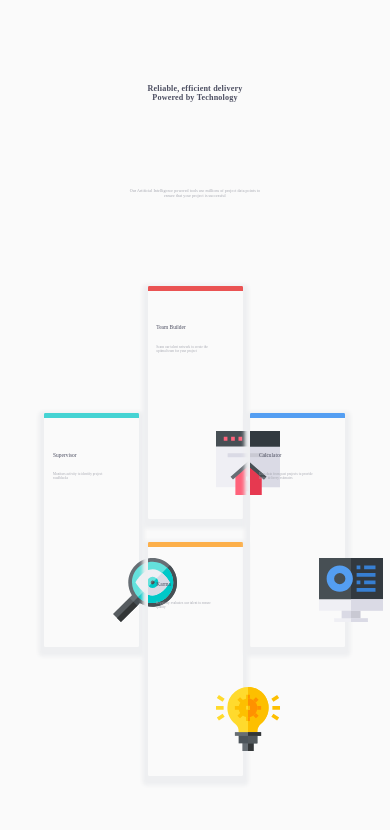
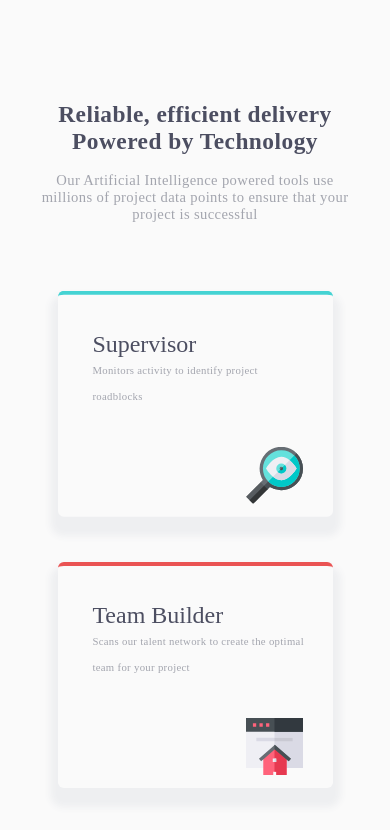
Before and after one commit to akcumeh/02-fourcard-feature-section, a plain HTML site: page index.html in a window 390 px wide. Shown: the top 830 px of the page. Drawn offline with Linux system fonts and the light colour scheme.

Commit message:
Fixed CSS for mobile responsiveness.
Will add responsiveness for mobile landscape mode later.

```diff
--- a/index-desktop.css
+++ /dev/null
@@ -1,90 +0,0 @@
-body{
-    width: 100vw;
-    height: 100vh;
-
-    background-color: hsl(0, 0%, 98%);
-    }
-    div#texth{
-        position: absolute;
-        left: 34.7222vw;
-        top: 10vh;
-        width: 30.5556vw;
-        height: 9.4565vh;
-        margin: 0;
-
-        font-family: "Poppins Thin";
-        font-size: 2.08333vw;
-        font-weight: 600;
-        letter-spacing: 0.02em;
-        text-align: center;
-
-        color: hsl(234, 12%, 34%);
-    }
-    div#texth b{
-        font-family: "Poppins SemiBold";
-        font-weight: 600;
-    }
-    div#textb{
-        position: absolute;
-        left: 32.291667vw;
-        top: 22.2343vh;
-        width: 35.13889vw;
-        height: 4.5652vh;
-        margin: 0;
-
-        font-family: "Poppins Regular";
-        font-weight: 200;
-        font-size: 1.041667vw;
-        letter-spacing: normal;
-        text-align: center;
-
-        color: hsl(229, 6%, 66%);
-    }
-    div#box1{
-        position: absolute;
-        left: 11.38889vw;
-        top: 49.0217vh;
-        width: 24.305556vw;
-        height: 27.1739vh;
-        border-radius: 0.75vh;
-        border-top: 0.5vh solid hsl(180, 62%, 55%);
-        box-shadow: 0 0.69444vw 0.69444vw hsl(213, 39%, 89%);
-
-        background-color: white;
-    }
-    div#box1 div#h{
-        position: absolute;
-        left: 2.2222vw;
-        top: 3.80435vh;
-        width: 7.5vw;
-        height: 1.6304vh;
-
-        background-color: inherit;
-        color: hsl(234, 12%, 34%);
-
-        font-family: "Poppins SemiBold";
-        font-size: 1.38889vw;
-        font-weight: 400;
-    }
-    div#box1 div#b{
-        position: absolute;
-        left: 2.2222vw;
-        top: 9.2391vh;
-        width: 15.7638889vw;
-        height: 3.5870vh;
-
-        background-color: inherit;
-        color: hsl(229, 6%, 66%);
-
-        font-family: "Poppins Regular";
-        font-size: 0.86805556vw;
-        font-weight: 200;
-        letter-spacing: 0.02em;
-    }
-    div#box1 img{
-        position: absolute;
-        left: 17.569444vw;
-        top: 16.6304vh;
-        width: 4.5138889vw;
-        height: 7.0652vh;
-    }
--- /dev/null
+++ b/index.css
@@ -0,0 +1,277 @@
+@media only screen and (min-width: 900px) and (min-height: 500px) {
+    body{
+        overflow: scroll;
+    }
+    div#headln1{
+        position: absolute;
+        left: 34.7222vw;
+        top: 10vh;
+        width: 30.5556vw;
+        height: 9.4565vh;
+        margin: 0;
+
+        font-family: "Poppins Thin";
+        font-size: 2.08333vw;
+        font-weight: 600;
+        letter-spacing: 0.02em;
+        text-align: center;
+
+        color: hsl(234, 12%, 34%);
+    }
+    div#headln1 div#headln2{
+        font-family: "Poppins SemiBold";
+        font-weight: 600;
+    }
+    div#headln3{
+        position: absolute;
+        left: 32.4vw;
+        top: 22.23vh;
+        width: 35.15vw;
+        height: 4.3384vh;
+
+        font-family: "Poppins Regular";
+        font-size: 1.025vw;
+        font-weight: 200;
+        letter-spacing: 0.02em;
+        text-align: center;
+
+        color: hsl(229, 6%, 66%);
+    }
+    div.box1{
+        position: absolute;
+        left: 11.39vw;
+        top: 48.92vh;
+        width: 24.375vw;
+        height: 30vh;
+
+        border-width: 0.6vh;
+        border-top: 0.6vh solid hsl(180, 62%, 55%);
+        border-radius: 0.325vw;
+        box-shadow: 0vw 0vw 2vw 0vw hsl(220, 10%, 94%);
+    }
+    div.box2{
+        position: absolute;
+        left: 37.8472vw;
+        top: 33.8395vh;
+        width: 24.375vw;
+        height: 30vh;
+
+        border-width: 0.6vh;
+        border-top: 0.6vh solid hsl(0, 78%, 62%);
+        border-radius: 0.325vw;
+        box-shadow: 0vw 0vw 2vw 0vw hsl(220, 10%, 94%);
+    }
+    div.box3{
+        position: absolute;
+        left: 37.8472vw;
+        top: 67vh;
+        width: 24.375vw;
+        height: 30vh;
+
+        border-width: 0.6vh;
+        border-top: 0.6vh solid hsl(34, 97%, 64%);
+        border-radius: 0.325vw;
+        box-shadow: 0vw 0vw 2vw 0vw hsl(220, 10%, 94%);
+    }
+    div.box4{
+        position: absolute;
+        left: 64.1667vw;
+        top: 48.92vh;
+        width: 24.375vw;
+        height: 30vh;
+
+        border-width: 0.6vh;
+        border-top: 0.6vh solid hsl(212, 86%, 64%);
+        border-radius: 0.325vw;
+        box-shadow: 0vw 0vw 2vw 0vw hsl(220, 10%, 94%);
+    }
+    div#ln1{
+        position: relative;
+        left: 2.2222vw;
+        top: 4vh;
+
+        font-family: "Poppins SemiBold";
+        font-size: 1.3889vw;
+        font-weight: 400;
+        letter-spacing: normal;
+        text-align: left;
+        color: hsl(234, 12%, 34%);
+    }
+    div#ln2{
+        position: relative;
+        left: 2.2222vw;
+        top: 5.75vh;
+        max-width: 15.76vw;
+
+        font-family: "Poppins Regular";
+        font-size: 0.75vw;
+        font-weight: 200;
+        letter-spacing: 0.025em;
+        line-height: 1.25rem;
+        text-align: left;
+        color: hsl(229, 6%, 66%);
+    }
+    div img{
+        position: absolute;
+        left: 17.569vw;
+        top: 16.5944vh;
+        max-width: 18.5%;
+        width: 18.5%;
+        max-height: 25.7%;
+        height: 25.7%;
+    }
+    footer{
+        position: absolute;
+        width: 100vw;
+        top: 100vh;
+
+        font-family: "Poppins ExtraLight";
+        font-weight: 600;
+        font-size: 0.7639vw;
+        text-align: center;
+    }
+    footer a{
+        color: lightcoral;
+        text-decoration: none;
+    }
+}
+
+@media only screen and (min-width: 250px) and (max-width: 899px) {
+    body{
+        width: 100vw;
+        height: 100vh;
+        margin: 0;
+        padding: 0;
+        border: 0;
+        background-color: hsl(0, 0%, 98%);
+        overflow: scroll;
+    }
+    div#headln1{
+        padding-top: 12vh;
+        width: 90vw;
+        margin: auto;
+
+        font-family: "Poppins Thin";
+        font-size: 6vw;
+        font-weight: 600;
+        letter-spacing: 0.02em;
+        text-align: center;
+
+        color: hsl(234, 12%, 34%);
+    }
+    div#headln1 div#headln2{
+        font-family: "Poppins SemiBold";
+        font-weight: 600;
+    }
+    div#headln3{
+        padding-top: 2vh;
+        width: 85vw;
+        max-width: 91%;
+        margin: auto;
+
+        font-family: "Poppins Light";
+        font-size: 3.75vw;
+        font-weight: 500;
+        letter-spacing: 0.025em;
+        text-align: center;
+
+        color: hsl(229, 6%, 66%);
+    }
+    div.box1{
+        transform: translateY(30%);
+        width: 96vw;
+        max-width: 275px;
+        height: 28.9vh;
+        max-height: 222px;
+        margin: auto;
+
+        border-top: 0.5vh solid hsl(180, 62%, 55%);
+        border-radius: 1.5vw;
+        box-shadow: 0vw 3vw 2vw 2vw hsl(220, 10%, 94%);
+    }
+    div.box2{
+        transform: translateY(50%);
+        width: 96vw;
+        max-width: 275px;
+        height: 28.9vh;
+        max-height: 222px;
+        margin: auto;
+
+        border-top: 0.5vh solid hsl(0, 78%, 62%);
+        border-radius: 1.5vw;
+        box-shadow: 0vw 3vw 2vw 2vw hsl(220, 10%, 94%);
+    }
+    div.box3{
+        transform: translateY(70%);
+        width: 96vw;
+        max-width: 275px;
+        height: 28.9vh;
+        max-height: 222px;
+        margin: auto;
+
+        border-top: 0.5vh solid hsl(34, 97%, 64%);
+        border-radius: 1.5vw;
+        box-shadow: 0vw 3vw 2vw 2vw hsl(220, 10%, 94%);
+    }
+    div.box4{
+        transform: translateY(90%);
+        width: 96vw;
+        max-width: 275px;
+        height: 28.9vh;
+        max-height: 222px;
+        margin: auto;
+
+        border-top: 0.5vh solid hsl(212, 86%, 64%);
+        border-radius: 1.5vw;
+        box-shadow: 0vw 3vw 2vw 2vw hsl(220, 10%, 94%);
+    }
+    div#ln1{
+        position: relative;
+        left: 8.95vw;
+        top: 4.3vh;
+
+        font-family: "Poppins SemiBold";
+        font-size: 6.15vw;
+        font-weight: 400;
+        letter-spacing: normal;
+        text-align: left;
+        color: hsl(234, 12%, 34%);
+    }
+    div#ln2{
+        position: relative;
+        left: 8.95vw;
+        top: 4.3vh;
+        max-width: 77%;
+
+        font-family: "Poppins Regular";
+        font-size: 2.75vw;
+        font-weight: 200;
+        letter-spacing: 0.03em;
+        line-height: 3vh;
+        text-align: left;
+        color: hsl(229, 6%, 66%);
+    }
+    div img{
+        position: fixed;
+        right: 7.5vw;
+        top: 17.97vh;
+        max-height: 25.7%;
+        height: 25.7%;
+    }
+    footer{
+        position: absolute;
+        width: 100vw;
+        top: 180vh;
+
+        font-family: "Poppins ExtraLight";
+        font-weight: 600;
+        font-size: 2.5vw;
+        text-align: center;
+
+        color: hsl(229, 6%, 66%);
+    }
+    footer a{
+        color: lightcoral;
+        text-decoration: none;
+    }
+}
--- a/index.html
+++ b/index.html
@@ -1,184 +1,40 @@
 <!DOCTYPE html>
 <html lang="en">
-
     <head>
-
         <meta charset="UTF-8">
         <meta name="viewport" content="width=device-width, initial-scale=1.0">
-
         <link rel="icon" type="image/png" sizes="32x32" href="./images/favicon-32x32.png">
-
+        <link rel="stylesheet" type="text/css" href="index.css">
         <title>Frontend Mentor | Four card feature section</title>
-
-        <style type="text/css">
-        body{
-            width: 100vw;
-            height: 100vh;
-
-            background-color: hsl(0, 0%, 98%);
-            }
-            div#headln1{
-                position: absolute;
-                left: 34.7222vw;
-                top: 10vh;
-                width: 30.5556vw;
-                height: 9.4565vh;
-                margin: 0;
-
-                font-family: "Poppins Thin";
-                font-size: 2.08333vw;
-                font-weight: 600;
-                letter-spacing: 0.02em;
-                text-align: center;
-
-                color: hsl(234, 12%, 34%);
-            }
-            div#headln1 div#headln2{
-                font-family: "Poppins SemiBold";
-                font-weight: 600;
-            }
-            div#headln3{
-                position: absolute;
-                left: 32.4vw;
-                top: 22.23vh;
-                width: 35.15vw;
-                height: 4.3384vh;
-
-                font-family: "Poppins Regular";
-                font-size: 1.025vw;
-                font-weight: 200;
-                letter-spacing: 0.02em;
-                text-align: center;
-
-                color: hsl(229, 6%, 66%);
-            }
-            div.box1{
-                position: absolute;
-                left: 11.39vw;
-                top: 48.92vh;
-                width: 24.375vw;
-                height: 27.115vh;
-
-                border-width: 0.6vh;
-                border-top: 0.6vh solid hsl(180, 62%, 55%);
-                border-radius: 0.325vw;
-                box-shadow: 0 1.0417vw 1vw 1.4017vw hsl(220, 10%, 94%);
-            }
-            div.box2{
-                position: absolute;
-                left: 37.8472vw;
-                top: 33.8395vh;
-                width: 24.375vw;
-                height: 27.115vh;
-
-                border-width: 0.6vh;
-                border-top: 0.6vh solid hsl(0, 78%, 62%);
-                border-radius: 0.325vw;
-                box-shadow: 0 1.0417vw 1vw 1.4017vw hsl(220, 10%, 94%);
-            }
-            div.box3{
-                position: absolute;
-                left: 37.8472vw;
-                top: 64.2vh;
-                width: 24.375vw;
-                height: 27.115vh;
-
-                border-width: 0.6vh;
-                border-top: 0.6vh solid hsl(34, 97%, 64%);
-                border-radius: 0.325vw;
-                box-shadow: 0 1.0417vw 1vw 1.4017vw hsl(220, 10%, 94%);
-            }
-            div.box4{
-                position: absolute;
-                left: 64.1667vw;
-                top: 48.92vh;
-                width: 24.375vw;
-                height: 27.115vh;
-
-                border-width: 0.6vh;
-                border-top: 0.6vh solid hsl(212, 86%, 64%);
-                border-radius: 0.325vw;
-                box-shadow: 0 1.0417vw 1vw 1.4017vw hsl(220, 10%, 94%);
-            }
-            div#ln1{
-                position: relative;
-                left: 2.2222vw;
-                top: 4vh;
-
-                font-family: "Poppins SemiBold";
-                font-size: 1.3889vw;
-                font-weight: 400;
-                letter-spacing: normal;
-                text-align: left;
-                color: hsl(234, 12%, 34%);
-            }
-            div#ln2{
-                position: relative;
-                left: 2.2222vw;
-                top: 5.75vh;
-
-                font-family: "Poppins Regular";
-                font-size: 0.8333vw;
-                font-weight: 200;
-                letter-spacing: 0.025em;
-                text-align: left;
-                color: hsl(229, 6%, 66%);
-            }
-            div img{
-                position: absolute;
-                left: 17.569vw;
-                top: 16.5944vh;
-            }
-        footer{
-            position: absolute;
-            width: 100vw;
-            top: 100vh;
-
-            font-family: "Poppins ExtraLight";
-            font-weight: 600;
-            font-size: 0.7639vw;
-            text-align: center;
-        }
-        </style>
-
     </head>
     <body>
-
         <div id="headln1">Reliable, efficient delivery<br><div id="headln2">Powered by Technology</div></div>
-
         <div id="headln3">Our Artificial Intelligence powered tools use millions of project data points to ensure that your project is successful</div>
-
         <div class="box1">
             <div id="ln1">Supervisor</div>
-            <div id="ln2">Monitors activity to identify project<br>roadblocks</div>
+            <div id="ln2">Monitors activity to identify project roadblocks</div>
             <img src="./images/icon-supervisor.svg">
         </div>
-
         <div class="box2">
             <div id="ln1">Team Builder</div>
-            <div id="ln2">Scans our talent network to create the<br>optimal team for your project</div>
+            <div id="ln2">Scans our talent network to create the optimal team for your project</div>
             <img src="./images/icon-team-builder.svg">
         </div>
-
         <div class="box3">
             <div id="ln1">Karma</div>
-            <div id="ln2">Regularly evaluates our talent to ensure<br>quality</div>
+            <div id="ln2">Regularly evaluates our talent to ensure quality</div>
             <img src="./images/icon-karma.svg">
         </div>
-
         <div class="box4">
             <div id="ln1">Calculator</div>
-            <div id="ln2">Uses data from past projects to provide<br>better delivery estimates</div>
+            <div id="ln2">Uses data from past projects to provide better delivery estimates</div>
             <img src="./images/icon-calculator.svg">
         </div>
-
         <footer>
             <p class="attribution">
             Challenge by <a href="https://www.frontendmentor.io?ref=challenge" target="_blank">Frontend Mentor</a>.
             Coded by <a href="https://www.github.com/akcumeh">Angel</a>.
             </p>
         </footer>
-
     </body>
-
 </html>
```
